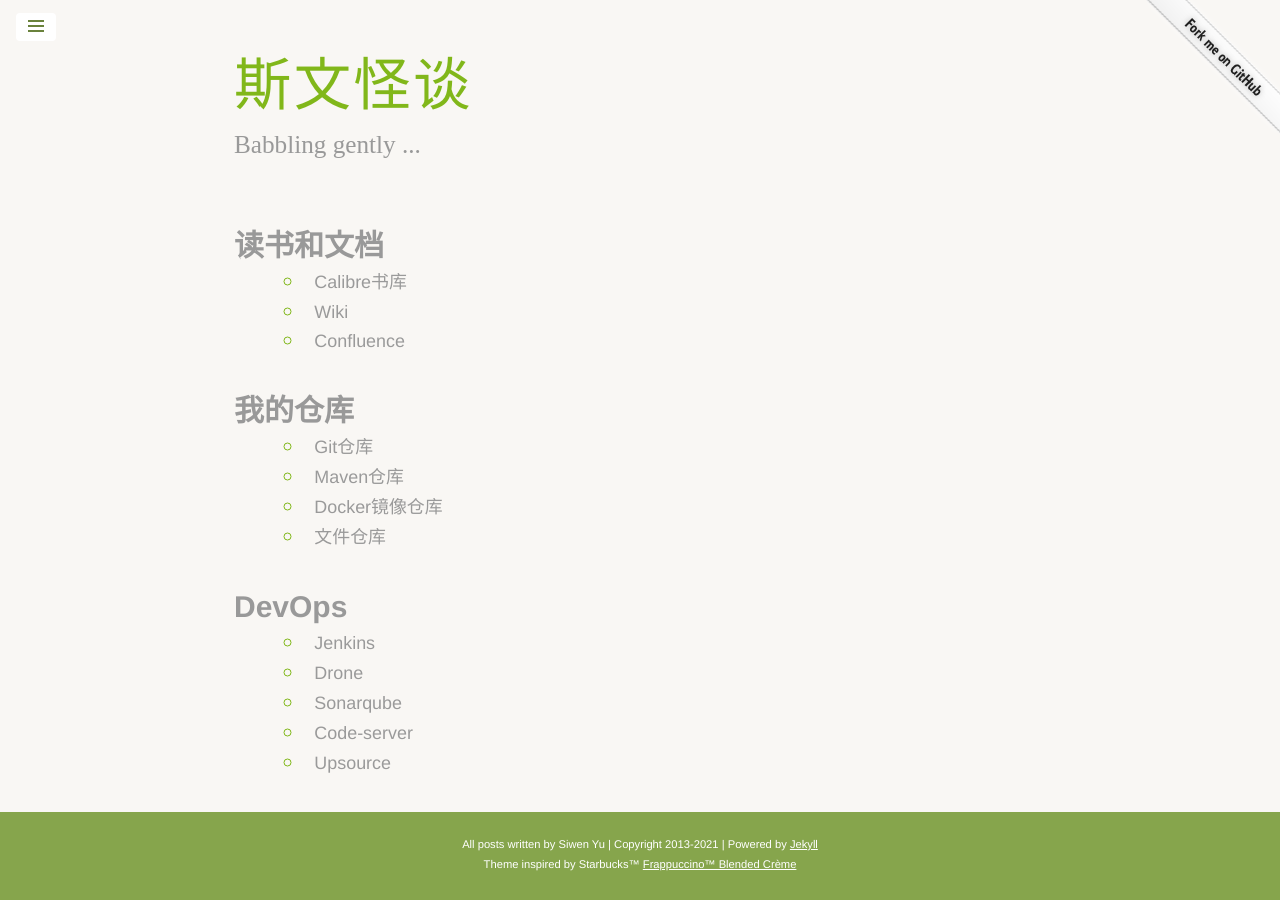
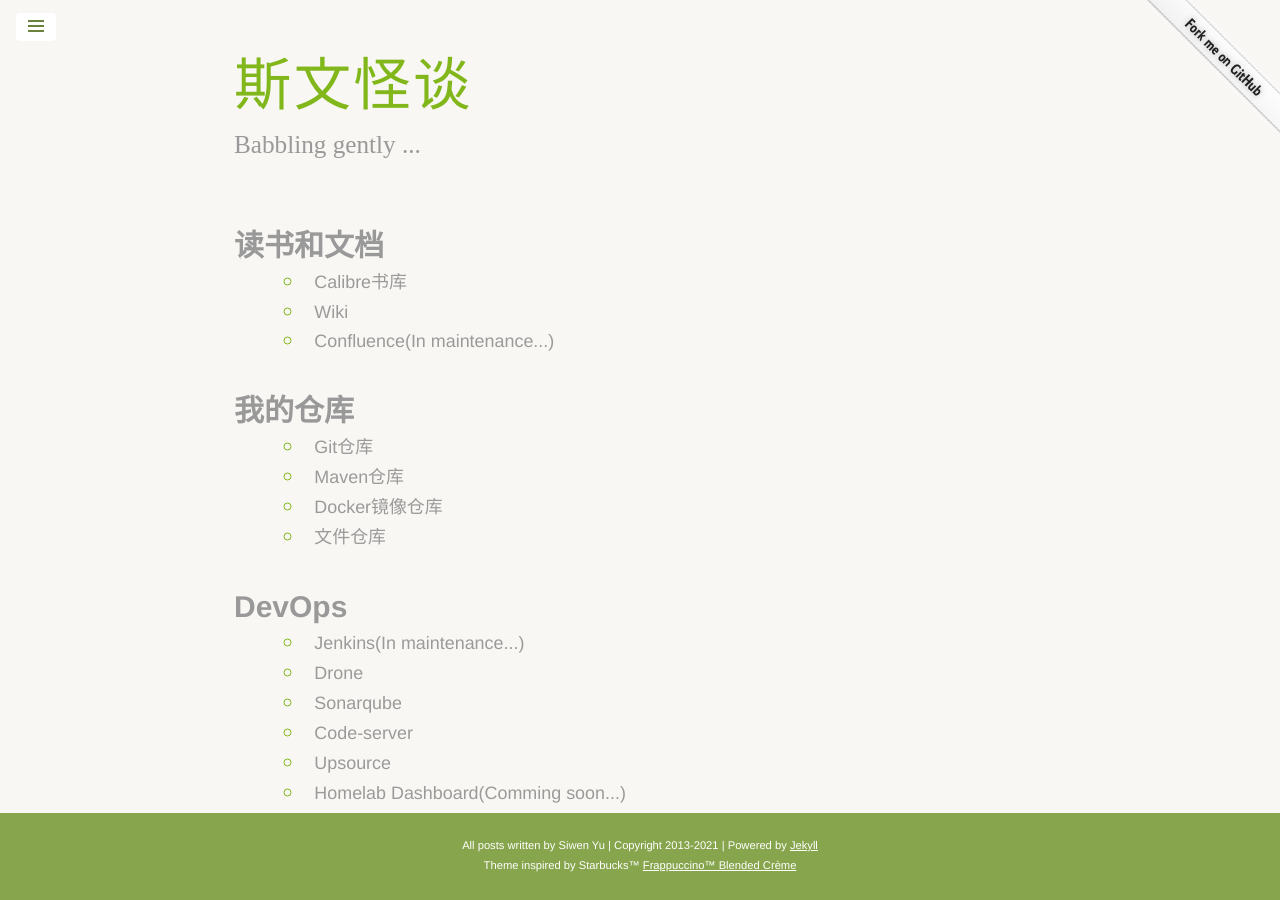
Before and after one commit to yusiwen/yusiwen.github.io, a Jekyll site: the page built from tools.html, in a window 1280 px wide. Built offline with Jekyll 4.4.1, drawn with Linux system fonts in a browser that asks for light colours; some web fonts are replaced.

Commit message:
update tools page

```diff
--- a/tools.html
+++ b/tools.html
@@ -24,9 +24,9 @@ title: Tools
                 <small class="post-date">Wiki</small>
               </li>
             </a>
-            <a target="_blank" rel="noopener noreferrer" class="post-title" href="https://confluence.yusiwen.cn">
+            <a target="_blank" rel="noopener noreferrer" class="post-title" href="">
               <li>
-                <small class="post-date">Confluence</small>
+                <small class="post-date">Confluence(In maintenance...)</small>
               </li>
             </a>
           </ul>
@@ -59,9 +59,9 @@ title: Tools
         <div class="tags-expo-section">
           <h2 id="">DevOps</h2>
           <ul class="tags-expo-posts">
-            <a target="_blank" rel="noopener noreferrer" class="post-title" href="https://jenkins.yusiwen.cn">
+            <a target="_blank" rel="noopener noreferrer" class="post-title" href="">
               <li>
-                <small class="post-date">Jenkins</small>
+                <small class="post-date">Jenkins(In maintenance...)</small>
               </li>
             </a>
             <a target="_blank" rel="noopener noreferrer" class="post-title" href="https://drone.yusiwen.cn">
@@ -84,6 +84,11 @@ title: Tools
                 <small class="post-date">Upsource</small>
               </li>
             </a>
+            <a target="_blank" rel="noopener noreferrer" class="post-title" href="">
+              <li>
+                <small class="post-date">Homelab Dashboard(Comming soon...)</small>
+              </li>
+            </a>
           </ul>
         </div>
       </div>
```
